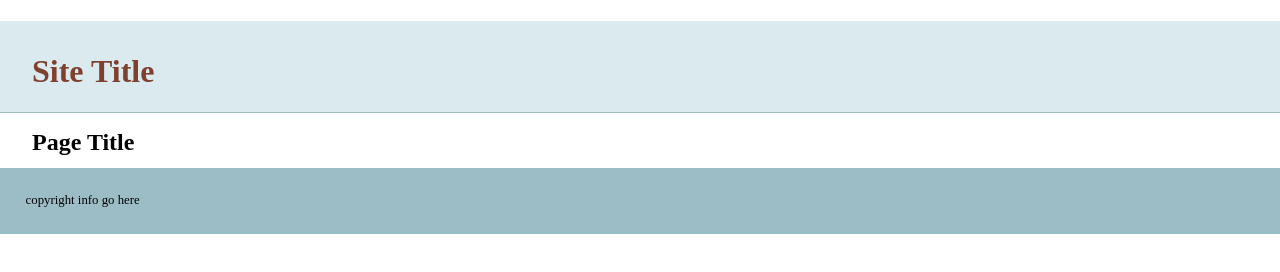
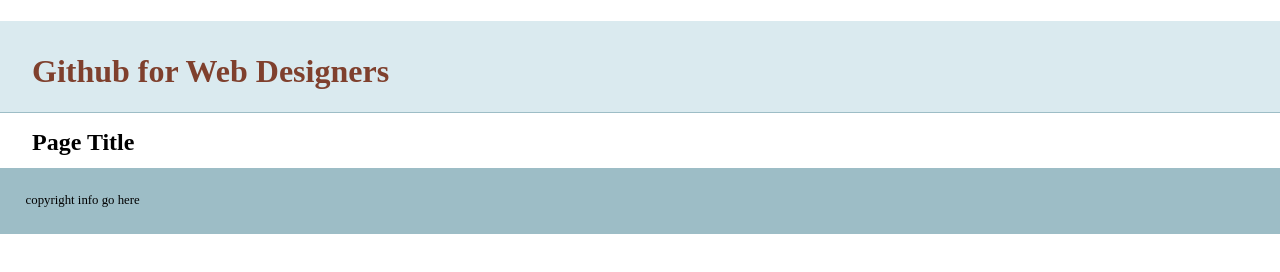
Before and after one commit to the1artist/git-basics, a plain HTML site: page index.html in a window 1280 px wide. Drawn offline with nearby package versions, Linux system fonts and the light colour scheme.

Commit message:
resolving merge conflict

```diff
--- a/index.html
+++ b/index.html
@@ -14,7 +14,7 @@
     </head>
     <body>
     <header>
-	<h1>Site Title </h1>
+	<h1><span aria-hidden="true" data-icon="&#xE087;" class="github-icoon"></span>Github for Web Designers</h1>
     </header>
     <nav id="pageNav">
     </nav>
```
